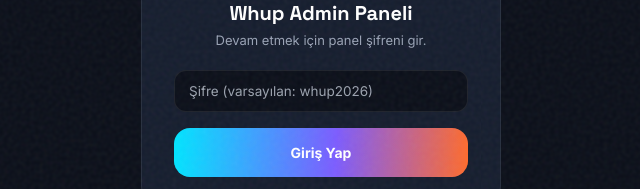
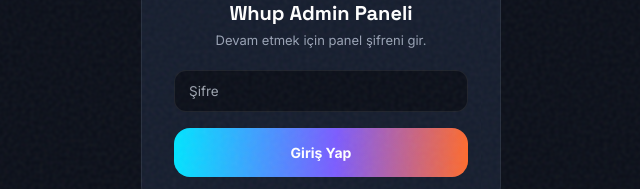
Before and after one commit to kaanctn88/whup-medya, a Next.js app: page /admin in a window 1280 px wide. Shown: the part 344-533 px from the top of the page, without its empty margins (319-959 px from the left). Built offline with nearby package versions, Linux system fonts and the light colour scheme.

Commit message:
Admin giris ipucu kaldirildi

```diff
--- a/app/admin/page.tsx
+++ b/app/admin/page.tsx
@@ -297,7 +297,7 @@
           <input
             type="password"
             className={`${inputCls} mt-5`}
-            placeholder="Şifre (varsayılan: whup2026)"
+            placeholder="Şifre"
             value={pw}
             onChange={(e) => setPw(e.target.value)}
           />
```
Also changed, not shown: 1 other file (tests, documents, lock files or other folders).
